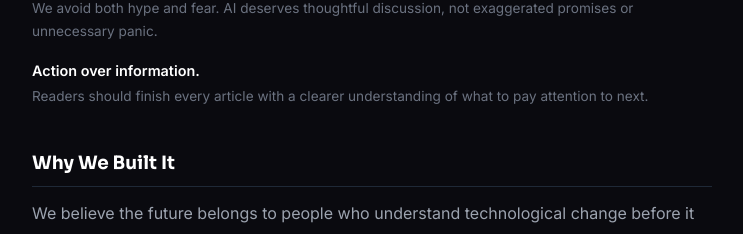
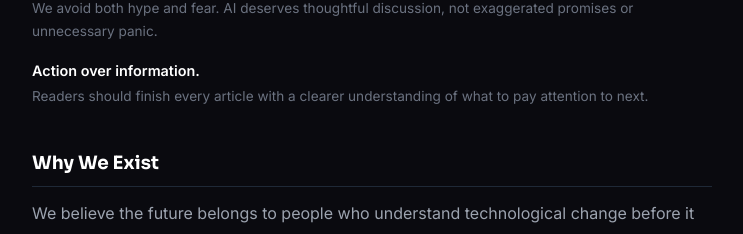
Before and after one commit to FAIT-Blog/aitrends-ng, a Next.js app: page /about in a window 1280 px wide. Shown: the part 2073-2307 px from the top of the page, without its empty margins (268-1011 px from the left). Built offline with nearby package versions, Linux system fonts and the light colour scheme.

Commit message:
fix: update About page subheading to 'Why We Exist'

```diff
--- a/app/about/page.tsx
+++ b/app/about/page.tsx
@@ -195,7 +195,7 @@ export default function AboutPage() {
               paddingBottom: 8,
             }}
           >
-            Why We Built It
+            Why We Exist
           </h2>
           <p style={{ color: '#9ca3af', lineHeight: 1.85 }}>
             We believe the future belongs to people who understand technological change
```
